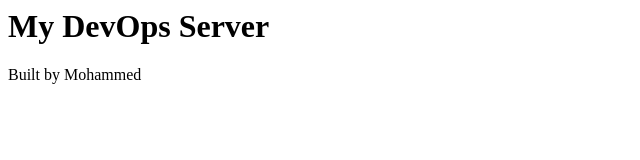
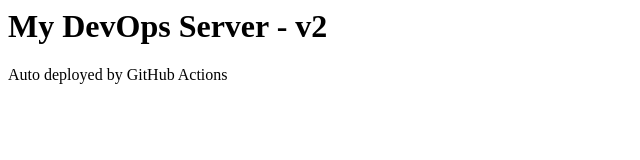
Before and after one commit to moalsaab/devops-project, a plain HTML site: page index.html in a window 1280 px wide. Shown: the whole page, without its empty margins (0-640 px from the left). Drawn offline with Linux system fonts and the light colour scheme.

Commit message:
test CI/CD pipeline v2

```diff
--- a/index.html
+++ b/index.html
@@ -1 +1,2 @@
-<h1>My DevOps Server</h1><p>Built by Mohammed</p>
+<h1>My DevOps Server - v2</h1>
+<p>Auto deployed by GitHub Actions</p>
```
Also changed, not shown: 2 other files.
